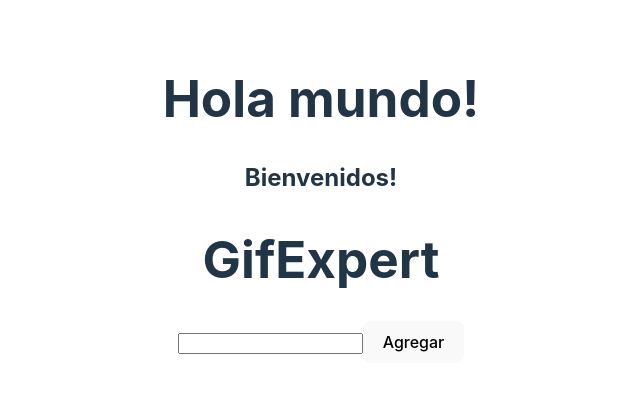
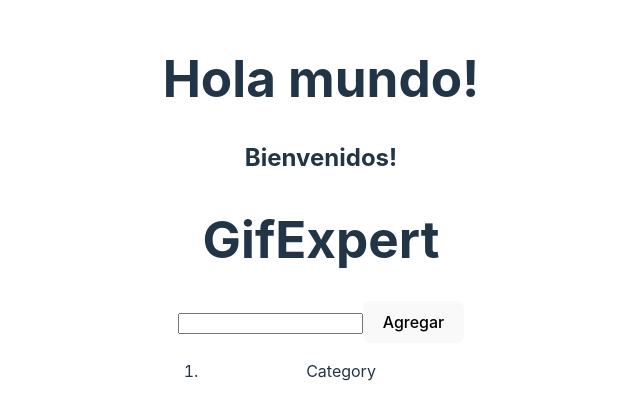
Before and after one commit to kennydiaz1/EyA2_Homeworks, a React (Vite) app in the folder Clase1_React_Vite/: page / in a window 1280 px wide. Shown: the part 193-612 px from the top of the page, without its empty margins (319-959 px from the left). Built offline with nearby package versions, Linux system fonts and the light colour scheme.

Commit message:
Correccion del Challenge-11

```diff
--- a/Clase1_React_Vite/src/FirstApp_Challenge11.jsx
+++ b/Clase1_React_Vite/src/FirstApp_Challenge11.jsx
@@ -24,7 +24,7 @@ export const FirstApp_Challenge11 = () => {
                 categories.map(
                     (category, key) =>
                     {
-                     <li key={key}> {category} </li>
+                     return <li key={key}> {category} </li>
                     }
                 )
             }
```
